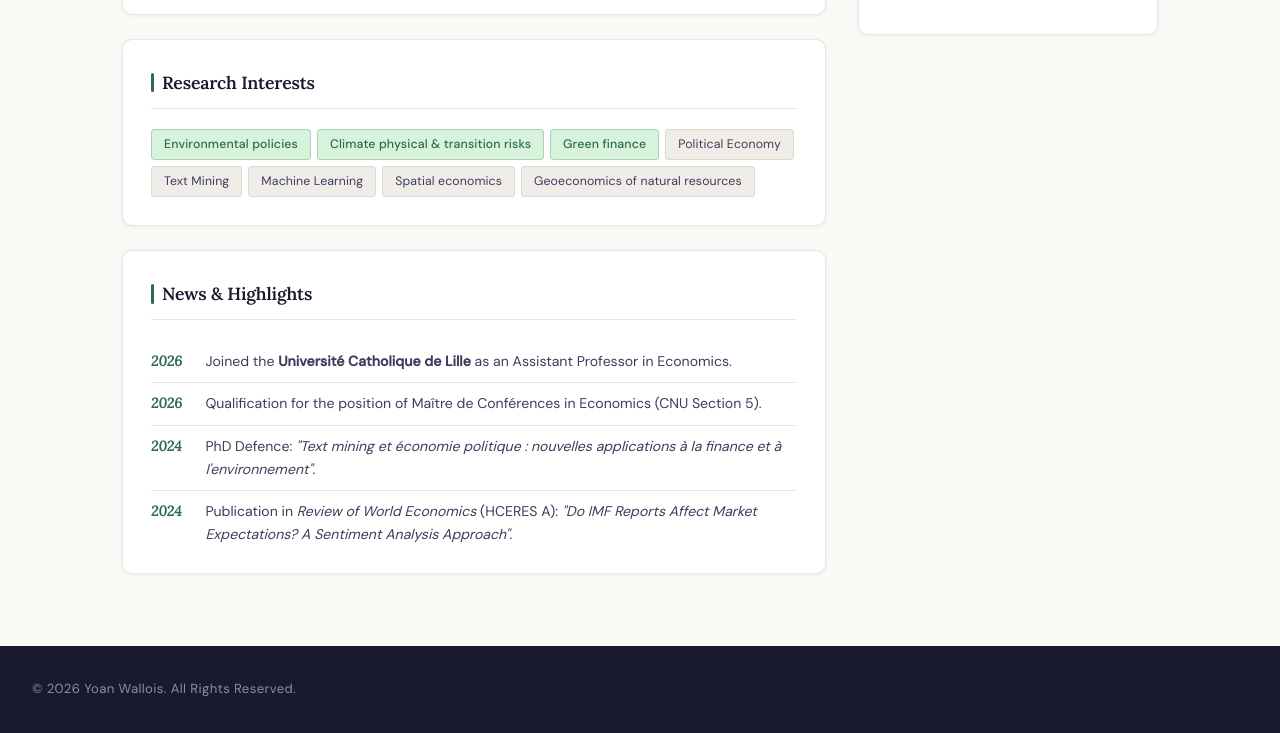
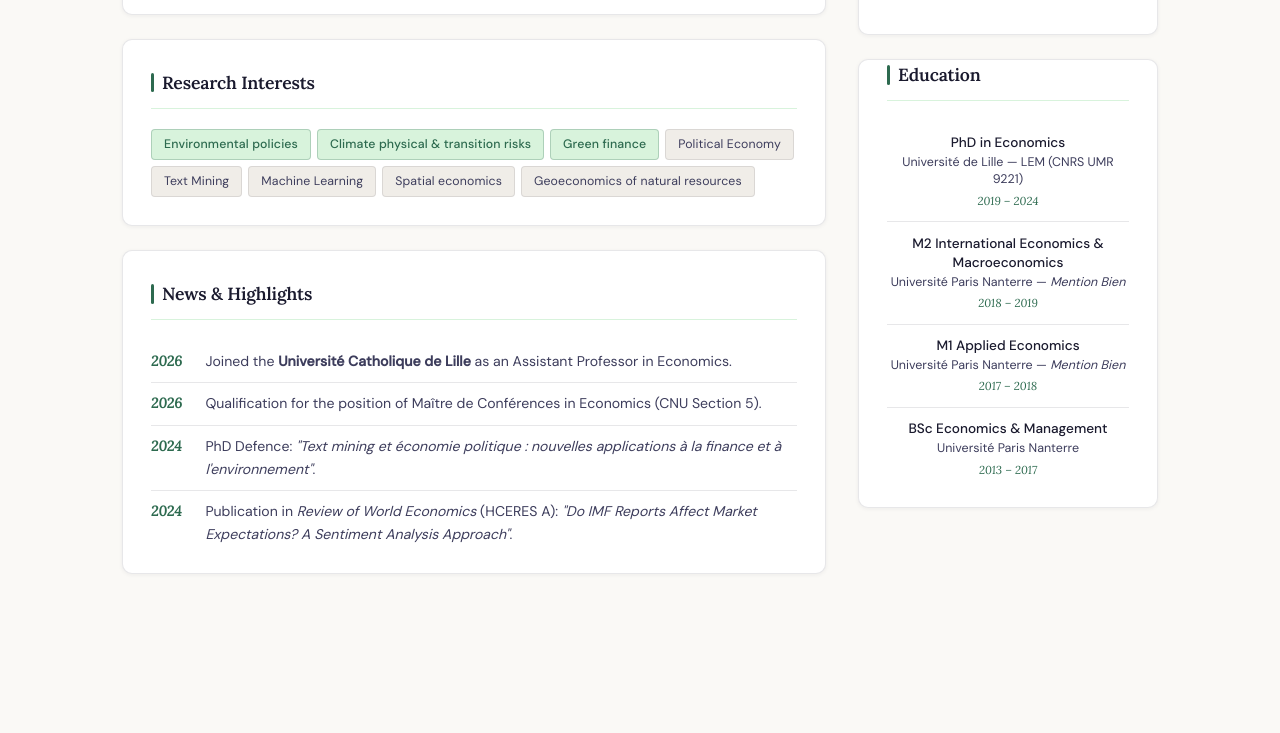
Before and after one commit to YoanWallois/Yoan-Wallois.github.io, a plain HTML site: page index.html in a window 1280 px wide. Shown: the part 511-1244 px from the top of the page. After the commit the page ends 1141 px from the top, so only its background shows below. Drawn offline with Linux system fonts and the light colour scheme.

Commit message:
edit main page

```diff
--- a/index.html
+++ b/index.html
@@ -93,13 +93,13 @@
 
                 <!-- Social / CV links -->
                 <div class="social-links">
-                    <a href="https://www.linkedin.com/in/yoan-wallois-b1139720a" target="_blank" rel="noopener">
+                    <a href="https://www.linkedin.com/in/yoanwallois" target="_blank" rel="noopener">
                         <i class="fab fa-linkedin"></i> LinkedIn
                     </a>
-                    <a href="https://github.com/Yoan-Wallois" target="_blank" rel="noopener">
+                    <a href="https://github.com/yoanwallois" target="_blank" rel="noopener">
                         <i class="fab fa-github"></i> GitHub
                     </a>
-                    <a href="https://scholar.google.com/scholar?hl=fr&as_sdt=0%2C5&q=yoan+wallois&btnG=" target="_blank" rel="noopener">
+                    <a href="https://scholar.google.com" target="_blank" rel="noopener">
                         <i class="fas fa-graduation-cap"></i> Scholar
                     </a>
                     <a href="CV_YW2025_French.pdf" class="primary" download>
@@ -120,12 +120,36 @@
                     </ul>
                 </div>
             </div>
+
+            <!-- Education panel -->
+            <div class="card">
+                <h2>Education</h2>
+                <div class="edu-list">
+                    <div class="edu-item">
+                        <div class="edu-degree">PhD in Economics</div>
+                        <div class="edu-institution">Université de Lille — LEM (CNRS UMR 9221)</div>
+                        <div class="edu-year">2019 – 2024</div>
+                    </div>
+                    <div class="edu-item">
+                        <div class="edu-degree">M2 International Economics &amp; Macroeconomics</div>
+                        <div class="edu-institution">Université Paris Nanterre — <em>Mention Bien</em></div>
+                        <div class="edu-year">2018 – 2019</div>
+                    </div>
+                    <div class="edu-item">
+                        <div class="edu-degree">M1 Applied Economics</div>
+                        <div class="edu-institution">Université Paris Nanterre — <em>Mention Bien</em></div>
+                        <div class="edu-year">2017 – 2018</div>
+                    </div>
+                    <div class="edu-item">
+                        <div class="edu-degree">BSc Economics &amp; Management</div>
+                        <div class="edu-institution">Université Paris Nanterre</div>
+                        <div class="edu-year">2013 – 2017</div>
+                    </div>
+                </div>
+            </div>
+
         </aside>
     </div>
 
-    <footer>
-        <p>&copy; 2026 Yoan Wallois. All Rights Reserved.</p>
-    </footer>
-
 </body>
 </html>
--- a/style.css
+++ b/style.css
@@ -511,7 +511,39 @@ nav ul li a.active {
     border-color: rgba(45,106,79,0.25);
 }
 
-/* ── Teaching table ────────────────────────────────────────── */
+/* ── Education list ────────────────────────────────────────── */
+.edu-list { display: flex; flex-direction: column; gap: 0; }
+
+.edu-item {
+    padding: 0.7rem 0;
+    border-bottom: 1px solid var(--border);
+}
+
+.edu-item:last-child { border-bottom: none; padding-bottom: 0; }
+
+.edu-degree {
+    font-size: 0.85rem;
+    font-weight: 500;
+    color: var(--ink);
+    line-height: 1.4;
+    margin-bottom: 2px;
+}
+
+.edu-institution {
+    font-size: 0.78rem;
+    color: var(--ink-2);
+    line-height: 1.4;
+}
+
+.edu-year {
+    font-size: 0.72rem;
+    color: var(--accent);
+    font-family: var(--serif);
+    font-style: italic;
+    margin-top: 2px;
+}
+
+
 .teaching-table {
     width: 100%;
     border-collapse: collapse;
```
